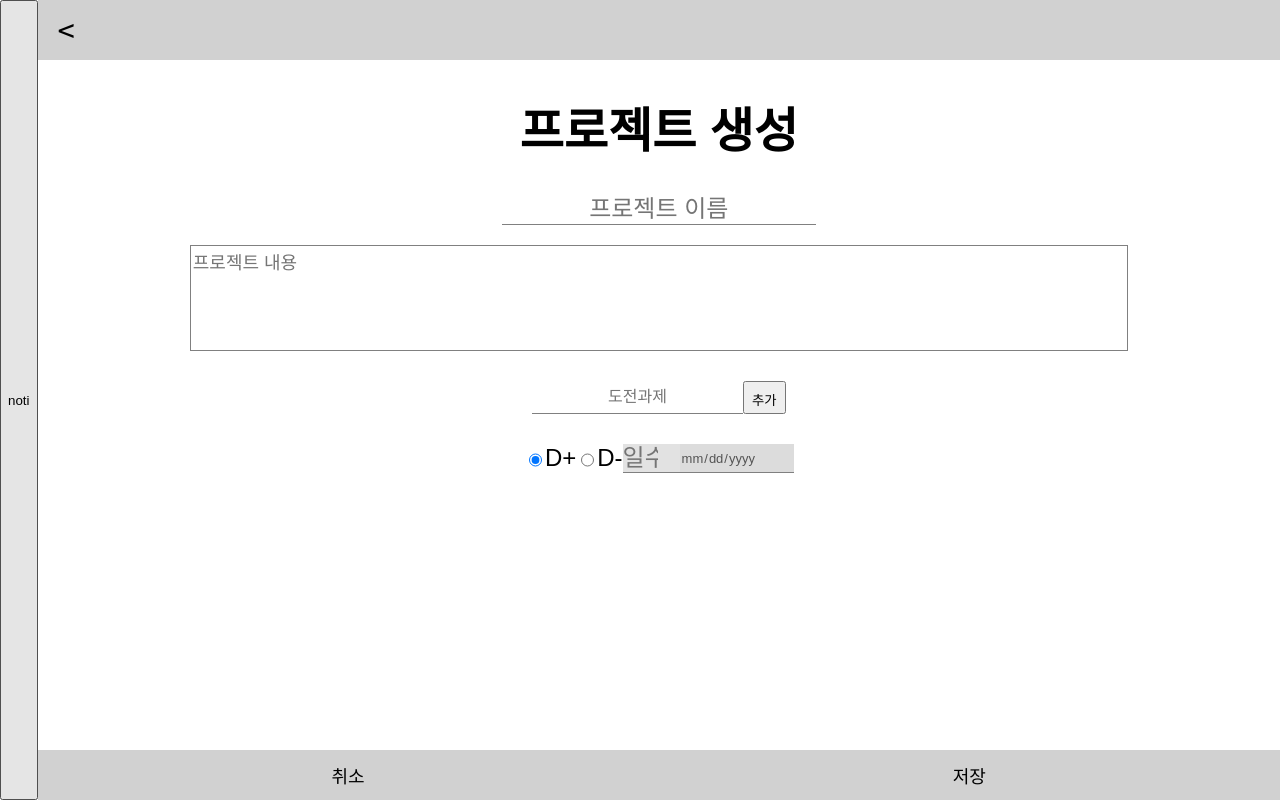
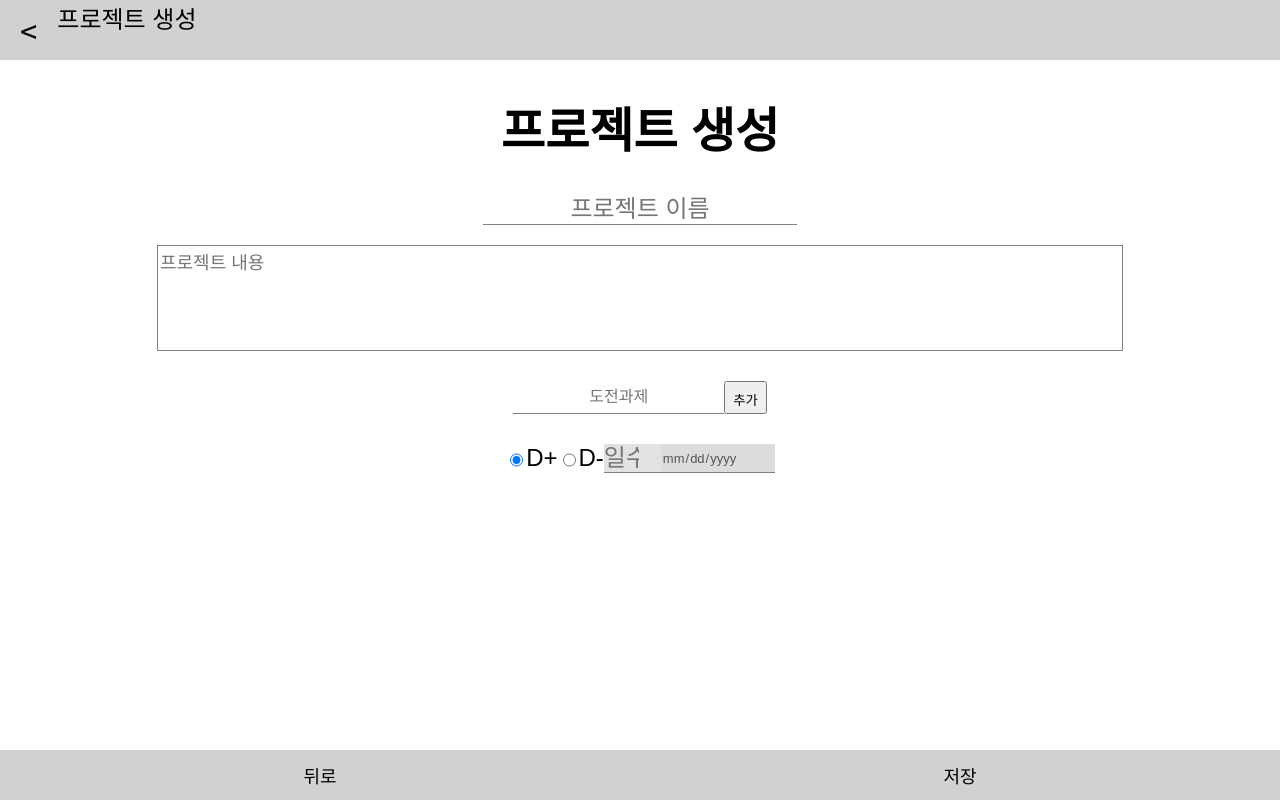
Before and after one commit to Leafurya/Dday-program, a React (Create React App) app in the folder client/: page /Create in a window 1280 px wide. Built offline with nearby package versions, Linux system fonts and the light colour scheme; a web font is replaced by a local one.

Commit message:
백그라운드 테스트

```diff
--- a/client/src/App.js
+++ b/client/src/App.js
@@ -22,9 +22,9 @@ function App() {
 	if(Object.keys(projectBundle).length){
 		return (
 			<div className="App">
-				<input type="button" value="noti" onClick={()=>{
+				{/* <input type="button" value="noti" onClick={()=>{
 					ShowNotification()
-				}}></input>
+				}}></input> */}
 				<BrowserRouter>
 					<Routes>
 						<Route  path="/" element={<Lobby/>}></Route>
@@ -39,19 +39,6 @@ function App() {
 		return "loading"
 	}
 }
-function ShowNotification(){
-	// Notification.requestPermission((result)=>{
-		// if(result==="granted"){
-			navigator.serviceWorker.ready.then((registration)=>{
-				registration.showNotification("noti sample",{
-					body:"body",
-					icon:"./logo.svg",
-					vibrate:[100,100,200,200,300,300],
-					tag:"noti tag"
-				})
-			})
-		// }
-	// })
-}
+
 
 export default App;
--- a/client/src/component/Create.js
+++ b/client/src/component/Create.js
@@ -14,7 +14,7 @@ function Create({}){
 	const dataToModify=prjName?projectBundle.GetProject(prjName):null
 	return(
 		<div className="borad">
-			<TopNavigator></TopNavigator>
+			<TopNavigator title={dataToModify?"프로젝트 수정":"프로젝트 생성"}></TopNavigator>
 			<div className="main_platform">
 				<h1>프로젝트 {dataToModify?"수정":"생성"}</h1>
 				<input id="prj_name" type="text" placeholder="프로젝트 이름" defaultValue={prjName??""}></input>
@@ -25,7 +25,7 @@ function Create({}){
 				<div style={{height: "50px"}}></div>
 			</div>
 			<div className="function_btns">
-				<input className="function_btn" type="button" value="취소" onClick={()=>{window.history.back()}}></input>
+				<input className="function_btn" type="button" value="뒤로" onClick={()=>{window.history.back()}}></input>
 				<CreateBtn dataToModify={prjName}></CreateBtn>
 				{dataToModify?<DeleteBtn prjName={prjName}></DeleteBtn>:""}
 			</div>
--- a/client/src/component/Project.js
+++ b/client/src/component/Project.js
@@ -48,6 +48,9 @@ function Project(props){
 				</ul>
 			</div>
 			<div className="function_btns">
+				<input className='function_btn' type="button" value="뒤로" onClick={()=>{
+					window.history.back()
+				}}></input>
 				<input className="when_start function_btn" type="button" value="포기" onClick={async()=>{
 					let str=await Notice.Prompt('프로젝트 포기를 원하신다면<br/>"포기하겠습니다"<br/>를 적고 확인을 눌러주십시오.<br/>한번 포기한 프로젝트는 복구가 불가능합니다.');
 					if(str=="포기하겠습니다"){
--- a/client/src/component/TopNavigator.js
+++ b/client/src/component/TopNavigator.js
@@ -1,12 +1,13 @@
 import React from "react"
 import "../style/TopNavi.css";
 
-export default ()=>{
+export default ({title})=>{
 	return(
 		<div className="top_navi">
 			<input type="button" value="<" onClick={()=>{
 				window.history.back()
 			}}></input>
+			<span className="title">{title}</span>
 		</div>
 	)
 }
--- a/client/src/style/TopNavi.css
+++ b/client/src/style/TopNavi.css
@@ -16,3 +16,6 @@
 	top:50%;
 	padding:0 20px;
 }
+.title{
+
+}
```
Also changed, not shown: client/src/service-worker.js (+20 -0 lines).
